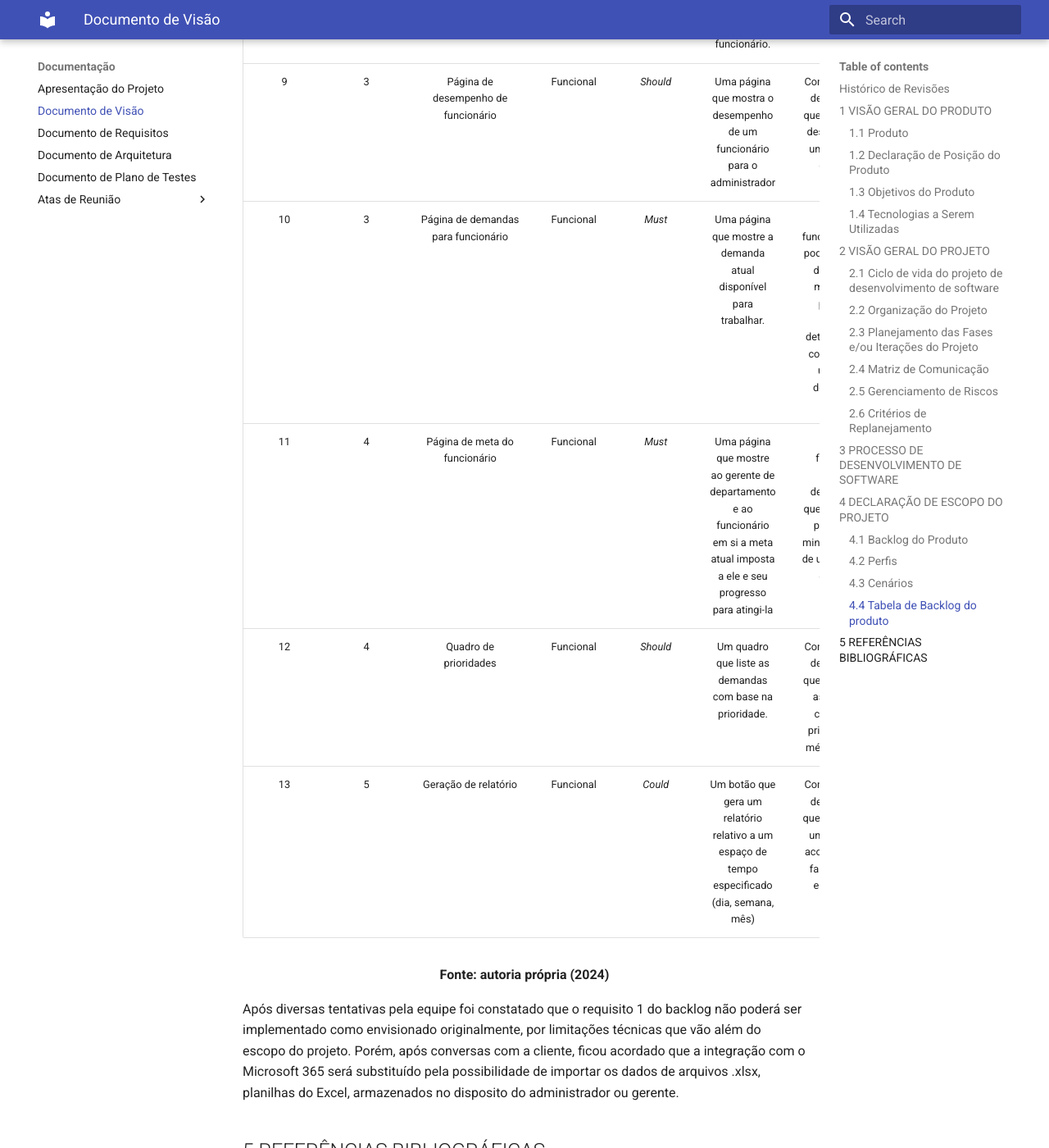
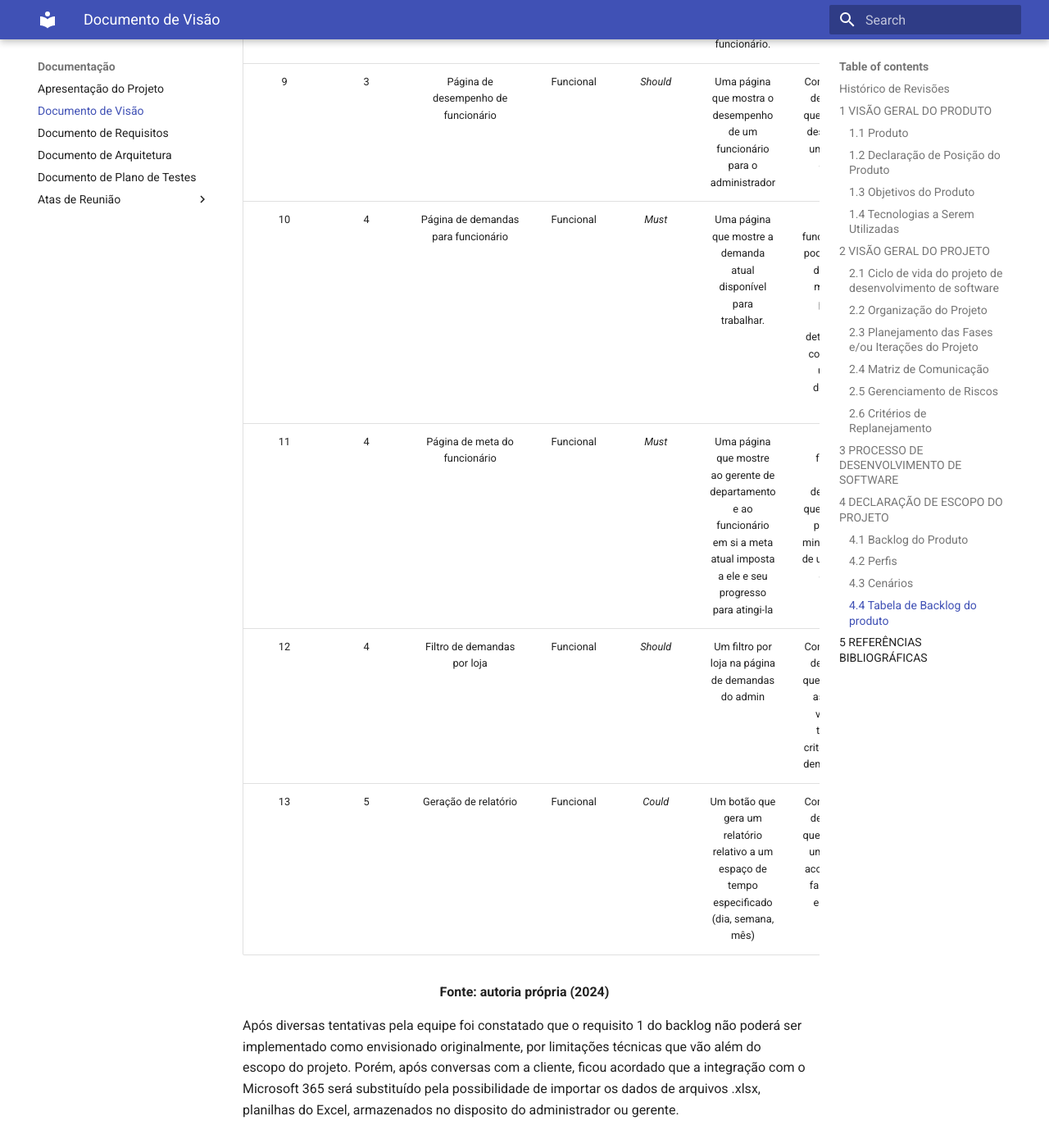
Before and after one commit to JAugustoM/Gestao-Catavento, an MkDocs documentation site: the page built from docs/documento-visao/documento-visao.md, in a window 1280 px wide and 1400 px high, scrolled down 17924 px. Shown: the whole window at 82% size. Built offline with MkDocs 1.6.1 and Material for MkDocs 9.7.7, drawn with Linux system fonts in a browser that asks for light colours.

Commit message:
[DOCS] Tabela de backlog do produto

```diff
--- a/docs/documento-visao/documento-visao.md
+++ b/docs/documento-visao/documento-visao.md
@@ -248,9 +248,9 @@ O *backlog* do produto foi elaborado como uma forma de organizar e priorizar os
 | 7 | 2 | Menu de navegação | Funcional | *Must* | Um menu lateral de navegação que permite visitar outras páginas do sistema. | Como funcionário/ gerente de departamento, quero poder navegar pelo aplicativo por meio de um menu lateral de navegação. |
 | 8 | 3 | Sistema de autenticação | Funcional | *Must* | Um sistema que verifique as credenciais entradas e permita ou não o acesso respectivo ao gerente de departamento ou funcionário. | Como gerente de departamento, quero que somente os usuários cadastrados possam ter acesso ao sistema. |
 | 9 | 3 | Página de desempenho de funcionário | Funcional | *Should* | Uma página que mostra o desempenho de um funcionário para o administrador | Como gerente de departamento, quero poder ver o desempenho de um funcionário específico. |
-| 10 | 3 | Página de demandas para funcionário | Funcional | *Must* | Uma página que mostre a demanda atual disponível para trabalhar. | Como funcionário, quero poder iniciar uma demanda por meio de uma página que mostre os detalhes do bolo como o código, uma foto, a descrição e o nome. |
+| 10 | 4 | Página de demandas para funcionário | Funcional | *Must* | Uma página que mostre a demanda atual disponível para trabalhar. | Como funcionário, quero poder iniciar uma demanda por meio de uma página que mostre os detalhes do bolo como o código, uma foto, a descrição e o nome. |
 | 11 | 4 | Página de meta do funcionário | Funcional | *Must* | Uma página que mostre ao gerente de departamento e ao funcionário em si a meta atual imposta a ele e seu progresso para atingi-la | Como funcionário/ gerente de departamento, quero poder ver o progresso da minha meta/meta de um funcionário específico. |
-| 12 | 4 | Quadro de prioridades | Funcional | *Should* | Um quadro que liste as demandas com base na prioridade. | Como gerente de departamento, quero poder listar as demandas com base na prioridade (alta, média ou baixa). |
+| 12 | 4 | Filtro de demandas por loja | Funcional | *Should* | Um filtro por loja na página de demandas do admin | Como gerente de departamento, quero poder filtrar as demandas visualizadas tendo como critério de onde a demanda foi feita |
 | 13 | 5 | Geração de relatório | Funcional | *Could* | Um botão que gera um relatório relativo a um espaço de tempo especificado (dia, semana, mês) | Como gerente de departamento, quero poder gerar um relatório de acordo com uma faixa de tempo especificada. |
 
 **<p style="text-align: center;">Fonte: autoria própria (2024)</p>**
```
